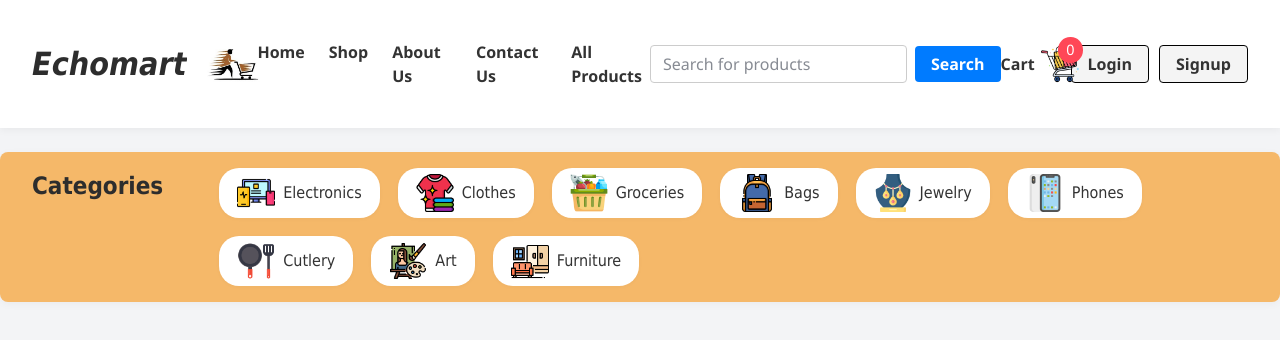
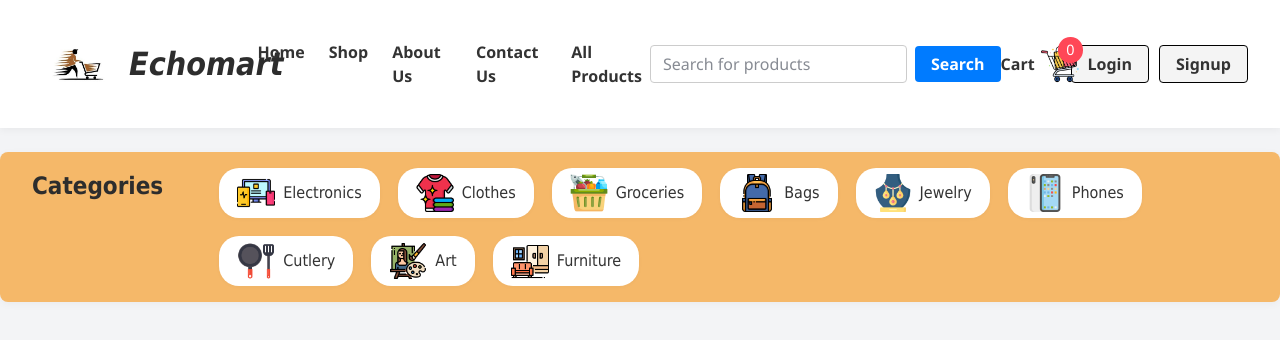
Before and after one commit to dev-bramwel/Echomart, a React (Vite) app in the folder vite-frontend/: page / in a window 1280 px wide. Shown: the top 340 px of the page. Built offline with nearby package versions, Linux system fonts and the light colour scheme.

Commit message:
Frontend-edit2

```diff
--- a/vite-frontend/src/Components/Navbar/Navbar.jsx
+++ b/vite-frontend/src/Components/Navbar/Navbar.jsx
@@ -11,8 +11,8 @@ const Navbar = () => {
   return (
     <div className='navbar-container'>
         <div className="logo">
+          <img src={Echomart_logo} alt="" />
           <h1>Echomart</h1>
-          <img src={Echomart_logo} alt="" />
         </div>
         <div className="nav-links">
           <ul>
```
